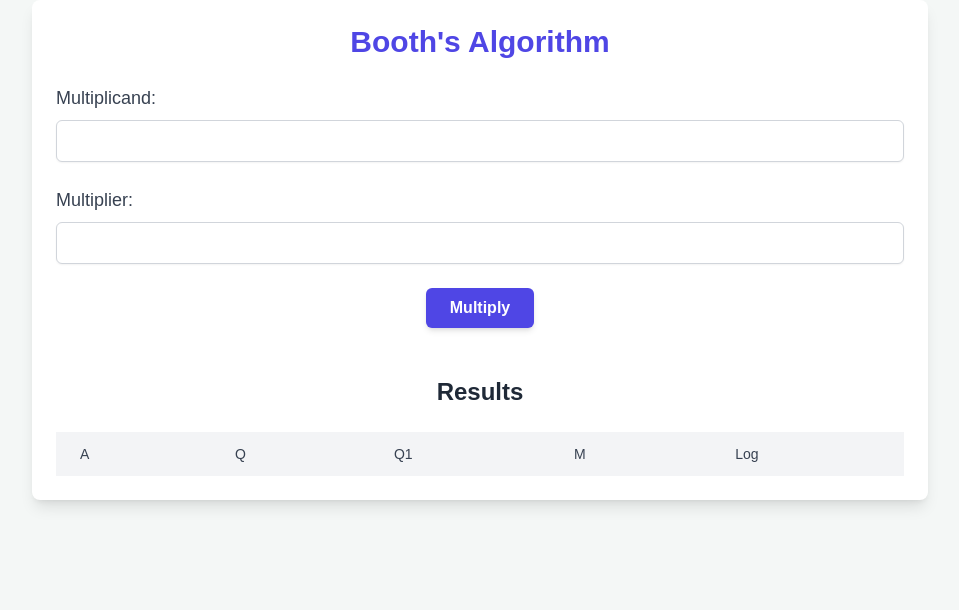
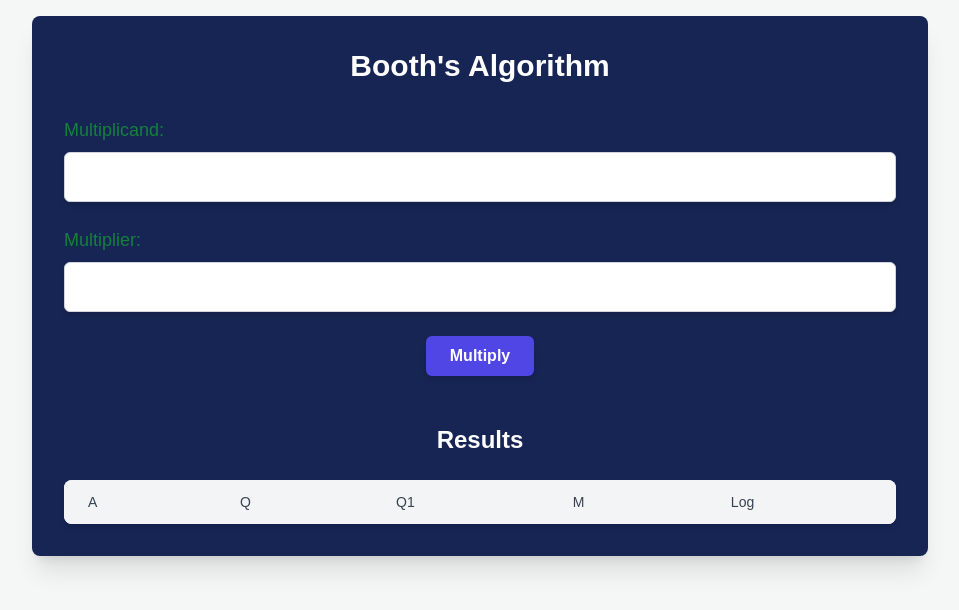
Before and after one commit to sahil-kumar-yadav/booths-algo, a Next.js app: page / in a window 1280 px wide. Shown: the top 610 px of the page, without its empty margins (160-1119 px from the left). Built offline with nearby package versions, Linux system fonts and the light colour scheme.

Commit message:
updated ui and added animation using framer motion

```diff
--- a/package.json
+++ b/package.json
@@ -9,9 +9,10 @@
     "lint": "next lint"
   },
   "dependencies": {
+    "framer-motion": "^12.0.8",
+    "next": "15.1.6",
     "react": "^19.0.0",
-    "react-dom": "^19.0.0",
-    "next": "15.1.6"
+    "react-dom": "^19.0.0"
   },
   "devDependencies": {
     "postcss": "^8",
--- a/src/app/page.js
+++ b/src/app/page.js
@@ -1,64 +1,79 @@
-"use client"
-import { multiply } from '@/component/boothsAlgorithm';
-import { useState } from 'react';
+"use client";
+import { multiply } from "@/component/boothsAlgorithm";
+import { useState } from "react";
+import { motion } from "framer-motion";  // Import framer-motion for animations
 
 export default function Home() {
   const [factor1, setFactor1] = useState('');
   const [factor2, setFactor2] = useState('');
   const [results, setResults] = useState([]);
+  const [animationKey, setAnimationKey] = useState(0);  // To trigger animation reset
 
   const handleMultiply = () => {
     const result = multiply(parseInt(factor1), parseInt(factor2));
     setResults(result);
+    // Trigger animation reset
+    setAnimationKey(prevKey => prevKey + 1);
   };
 
   return (
-    <div className="max-w-4xl mx-auto p-6 bg-white shadow-lg rounded-lg">
-    <h1 className="text-3xl font-bold text-center text-indigo-600 mb-6">Booth's Algorithm</h1>
+    <div className="max-w-4xl my-4 mx-auto p-8 bg-blue-950 via-purple-500 shadow-xl rounded-lg">
+      <h1 className="text-3xl font-bold text-center text-white mb-8">Booth's Algorithm</h1>
 
+      {/* Input Form */}
       <form className="space-y-6" onSubmit={(e) => e.preventDefault()}>
         <div className="flex flex-col space-y-2">
-            <label htmlFor="factor1" className="text-lg font-medium text-gray-700">Multiplicand:</label>
-            <input
+          <label htmlFor="factor1" className="text-lg font-medium text-green-700">Multiplicand:</label>
+          <motion.input
             id="factor1"
             type="number"
             name="factor1"
             value={factor1}
             onChange={(e) => setFactor1(e.target.value)}
-                className="px-4 py-2 border border-gray-300 rounded-md shadow-sm focus:outline-none focus:ring-2 focus:ring-indigo-500 focus:border-indigo-500"
+            className="px-4 py-3 border border-gray-300 rounded-md shadow-md focus:outline-none focus:ring-2 focus:ring-indigo-500 focus:border-indigo-500 transition duration-300"
             required
+            whileFocus={{ scale: 1.05 }}
           />
         </div>
 
         <div className="flex flex-col space-y-2">
-            <label htmlFor="factor2" className="text-lg font-medium text-gray-700">Multiplier:</label>
-            <input
+          <label htmlFor="factor2" className="text-lg font-medium text-green-700">Multiplier:</label>
+          <motion.input
             id="factor2"
             type="number"
             name="factor2"
             value={factor2}
             onChange={(e) => setFactor2(e.target.value)}
-                className="px-4 py-2 border border-gray-300 rounded-md shadow-sm focus:outline-none focus:ring-2 focus:ring-indigo-500 focus:border-indigo-500"
+            className="px-4 py-3 border border-gray-300 rounded-md shadow-md focus:outline-none focus:ring-2 focus:ring-indigo-500 focus:border-indigo-500 transition duration-300"
             required
+            whileFocus={{ scale: 1.05 }}
           />
         </div>
 
         <div className="flex justify-center">
-            <button
+          <motion.button
             onClick={handleMultiply}
-                className="px-6 py-2 bg-indigo-600 text-white font-semibold rounded-md shadow-md hover:bg-indigo-700 focus:outline-none focus:ring-2 focus:ring-indigo-500"
+            className="px-6 py-2 bg-indigo-600 text-white font-semibold rounded-md shadow-md hover:bg-indigo-700 focus:outline-none focus:ring-2 focus:ring-indigo-500 transition-transform duration-300"
+            whileHover={{ scale: 1.1 }}
           >
             Multiply
-            </button>
+          </motion.button>
         </div>
       </form>
 
-    <h2 className="text-2xl font-bold text-center text-gray-800 mt-12">Results</h2>
+      {/* Results Section */}
+      <h2 className="text-2xl font-bold text-center text-white mt-12">Results</h2>
 
-    <div className="overflow-x-auto mt-6">
+      <motion.div
+        key={animationKey}
+        initial={{ opacity: 0 }}
+        animate={{ opacity: 1 }}
+        transition={{ duration: 0.6, delay: 0.4 }}
+        className="overflow-x-auto mt-6 bg-white shadow-md rounded-lg"
+      >
         <table className="min-w-full table-auto border-collapse">
-            <thead>
-                <tr className="bg-gray-100">
+          <thead className="bg-gray-100 text-gray-800">
+            <tr>
               <th className="py-3 px-6 text-left text-sm font-medium text-gray-700">A</th>
               <th className="py-3 px-6 text-left text-sm font-medium text-gray-700">Q</th>
               <th className="py-3 px-6 text-left text-sm font-medium text-gray-700">Q1</th>
@@ -66,20 +81,29 @@ export default function Home() {
               <th className="py-3 px-6 text-left text-sm font-medium text-gray-700">Log</th>
             </tr>
           </thead>
-            <tbody>
+          <motion.tbody
+            initial={{ opacity: 0 }}
+            animate={{ opacity: 1 }}
+            transition={{ delay: 0.5, duration: 0.5 }}
+          >
             {results.map((row, index) => (
-                    <tr key={index} className={`border-t ${index % 2 === 0 ? 'bg-gray-50' : 'bg-white'}`}>
+              <motion.tr
+                key={index}
+                className={`border-t ${index % 2 === 0 ? 'bg-gray-50' : 'bg-white'}`}
+                initial={{ opacity: 0, x: -100 }}
+                animate={{ opacity: 1, x: 0 }}
+                transition={{ delay: index * 0.3, duration: 0.6 }}
+              >
                 <td className="py-3 px-6 text-sm text-gray-700">{row.a}</td>
                 <td className="py-3 px-6 text-sm text-gray-700">{row.q}</td>
                 <td className="py-3 px-6 text-sm text-gray-700">{row.q1}</td>
                 <td className="py-3 px-6 text-sm text-gray-700">{row.m}</td>
                 <td className="py-3 px-6 text-sm text-gray-700">{row.log}</td>
-                    </tr>
+              </motion.tr>
             ))}
-            </tbody>
+          </motion.tbody>
         </table>
+      </motion.div>
     </div>
-</div>
-
   );
 }
```
Also changed, not shown: 1 other file (tests, documents, lock files or other folders). Lines whose indentation alone changed are shown as unchanged.
